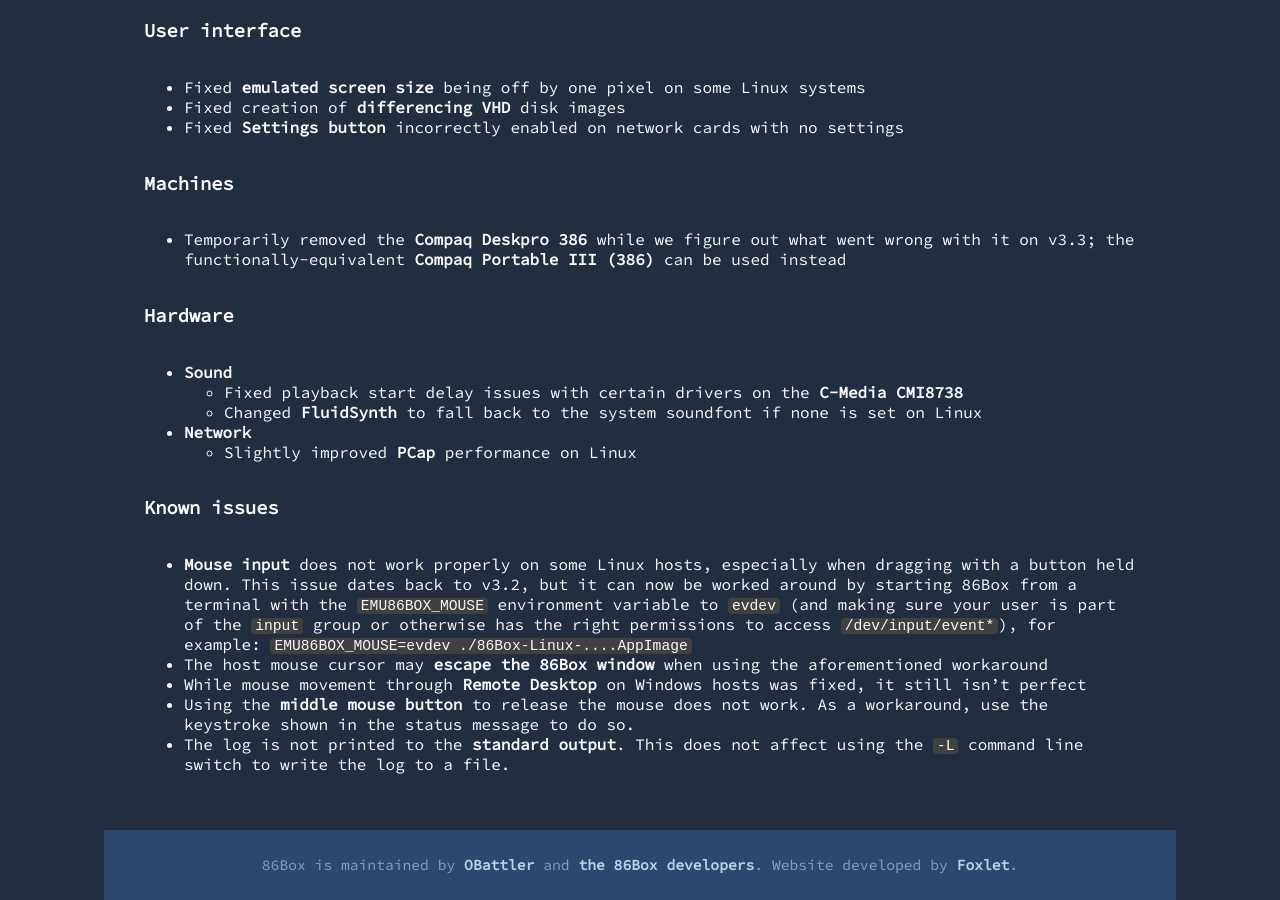
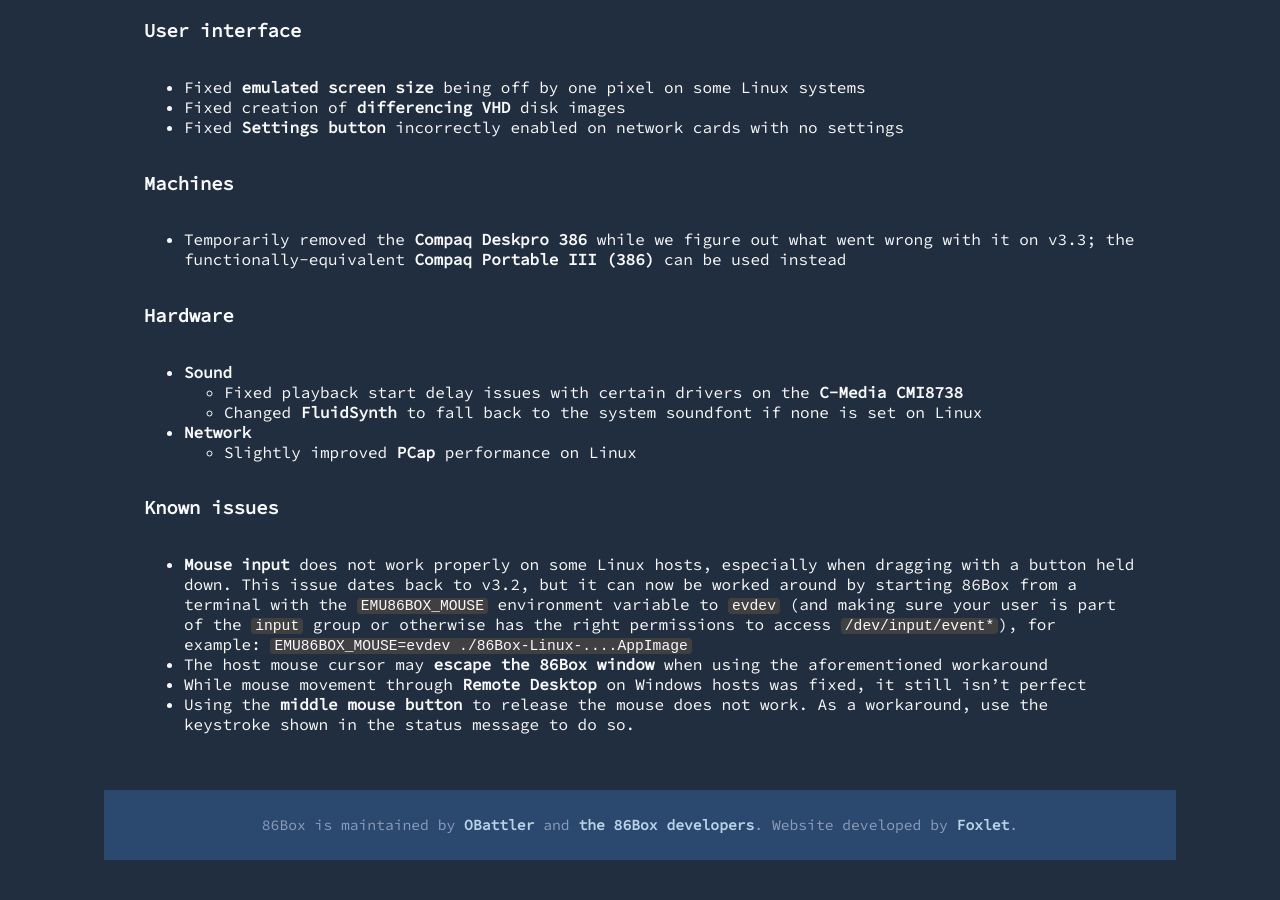
Before and after one commit to 86Box/86box.github.io, a Jekyll site: the page built from _posts/2022-04-20-86box-v3-4.md, in a window 1280 px wide and 900 px high, scrolled down 2112 px. Built offline with Jekyll 4.4.1, drawn with Linux system fonts in a browser that asks for light colours; after the commit the page ends 2972 px from its top, so only the background shows below that.

Commit message:
This is apparently intended behavior, nevermind

```diff
--- a/_posts/2022-04-20-86box-v3-4.md
+++ b/_posts/2022-04-20-86box-v3-4.md
@@ -65,4 +65,3 @@
 * The host mouse cursor may **escape the 86Box window** when using the aforementioned workaround
 * While mouse movement through **Remote Desktop** on Windows hosts was fixed, it still isn't perfect
 * Using the **middle mouse button** to release the mouse does not work. As a workaround, use the keystroke shown in the status message to do so.
-* The log is not printed to the **standard output**. This does not affect using the `-L` command line switch to write the log to a file.
```
